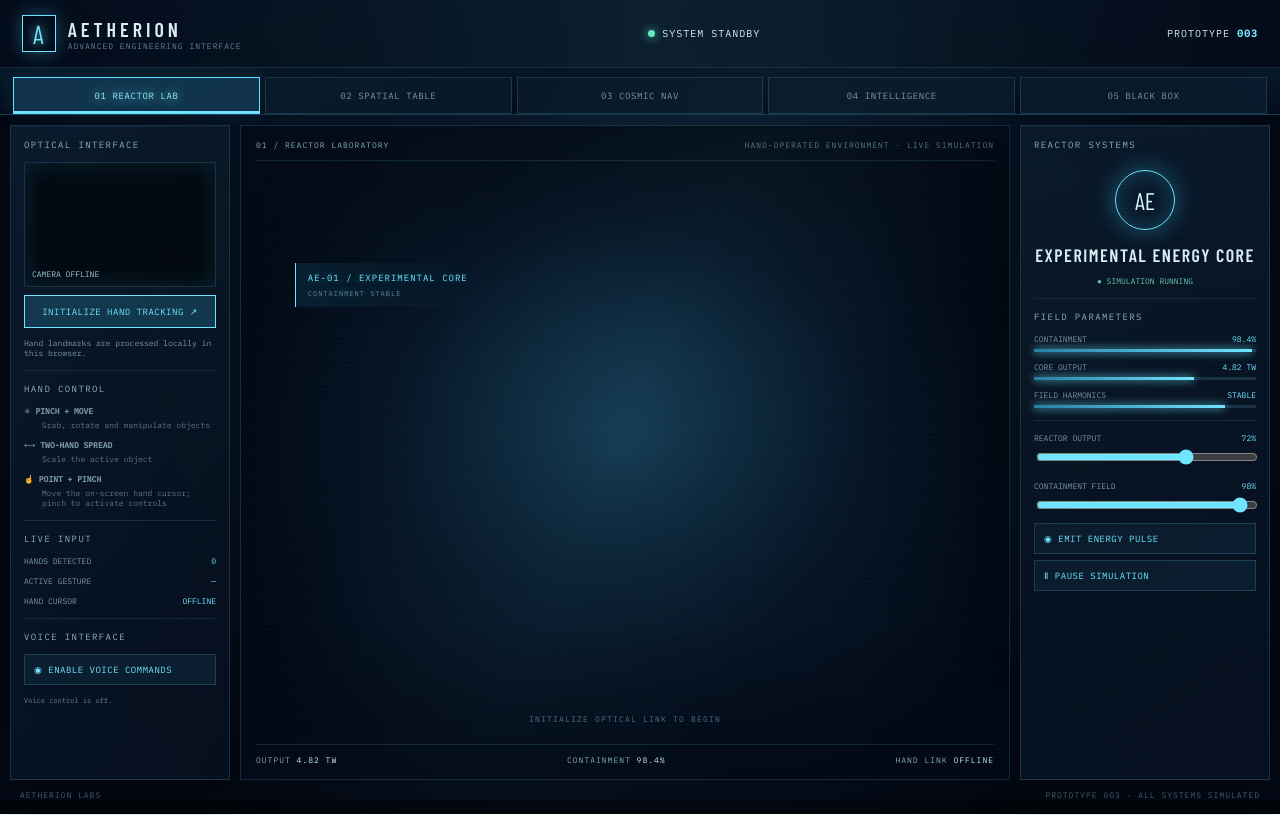
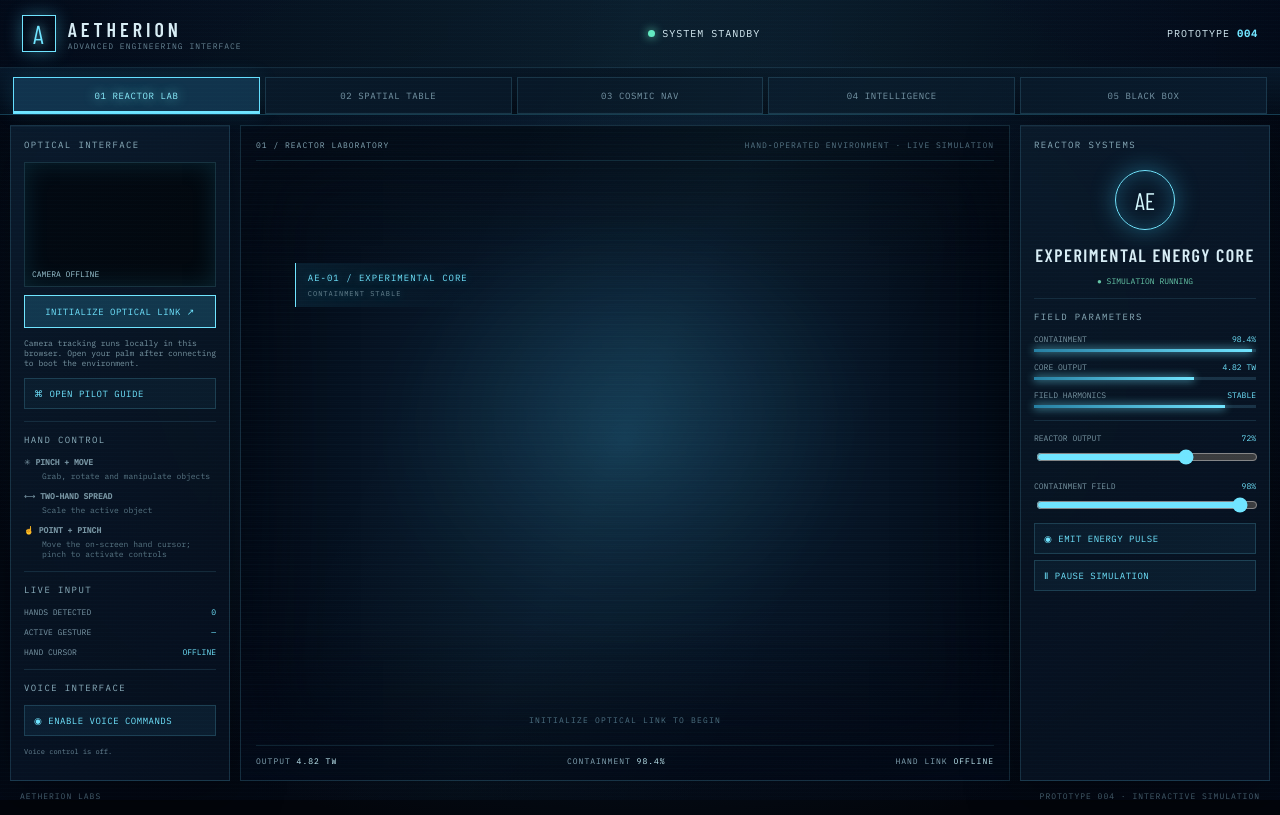
Before and after one commit to isha-arjun/aetherion, a plain HTML site: page index.html in a window 1280 px wide. Drawn offline with nearby package versions, Linux system fonts and the light colour scheme.

Commit message:
Add Aetherion pilot guide and prototype 004 labels

```diff
--- a/index.html
+++ b/index.html
@@ -1,12 +1,12 @@
 <!doctype html>
 <html lang="en"><head><meta charset="utf-8"><meta name="viewport" content="width=device-width,initial-scale=1"><title>AETHERION // SYSTEM ONLINE</title><link rel="stylesheet" href="./style.css"></head>
 <body>
-<header><div class="brand"><b>A</b><span>AETHERION<small>ADVANCED ENGINEERING INTERFACE</small></span></div><div class="status"><i></i><span id="state">SYSTEM STANDBY</span></div><label>PROTOTYPE <strong>003</strong></label></header>
+<header><div class="brand"><b>A</b><span>AETHERION<small>ADVANCED ENGINEERING INTERFACE</small></span></div><div class="status"><i></i><span id="state">SYSTEM STANDBY</span></div><label>PROTOTYPE <strong>004</strong></label></header>
 <nav id="modules"><button class="active" data-module="reactor">01 REACTOR LAB</button><button data-module="spatial">02 SPATIAL TABLE</button><button data-module="cosmos">03 COSMIC NAV</button><button data-module="intelligence">04 INTELLIGENCE</button><button data-module="archive">05 BLACK BOX</button></nav>
 <main>
 <aside class="panel left">
 <h3>OPTICAL INTERFACE</h3><div class="cam"><video id="cam" autoplay playsinline muted></video><canvas id="hands"></canvas><span id="camstate">CAMERA OFFLINE</span></div>
-<button id="start" class="primary">INITIALIZE HAND TRACKING ↗</button><p id="note">Hand landmarks are processed locally in this browser.</p>
+<button id="start" class="primary">INITIALIZE OPTICAL LINK ↗</button><p id="note">Camera tracking runs locally in this browser. Open your palm after connecting to boot the environment.</p><button id="guide" class="secondary">⌘ OPEN PILOT GUIDE</button><div id="guidePanel" class="dataCard hidden"><b>MISSION CONTROL // QUICK GUIDE</b><p>1. Initialize the optical link and allow camera access.</p><p>2. Hold an open palm in view to launch the boot sequence.</p><p>3. Point to move the cursor. Pinch thumb + index to click.</p><p>4. Pinch and move to rotate. Use two hands to scale.</p><p>5. Swipe an open palm sideways to change modules.</p><p>6. Try voice: “open spatial table”, “show Kepler”, “run diagnostics”, “pulse”.</p><p>Mouse and keyboard remain available. Voice recognition depends on browser support.</p></div>
 <hr><h3>HAND CONTROL</h3><p>✳ <b>PINCH + MOVE</b><small>Grab, rotate and manipulate objects</small></p><p>⟷ <b>TWO-HAND SPREAD</b><small>Scale the active object</small></p><p>☝ <b>POINT + PINCH</b><small>Move the on-screen hand cursor; pinch to activate controls</small></p>
 <hr><h3>LIVE INPUT</h3><p>HANDS DETECTED <strong id="count">0</strong></p><p>ACTIVE GESTURE <strong id="gesture">—</strong></p><p>HAND CURSOR <strong id="cursorState">OFFLINE</strong></p>
 <hr><h3>VOICE INTERFACE</h3><button id="voice" class="secondary">◉ ENABLE VOICE COMMANDS</button><p id="voiceStatus" class="muted">Voice control is off.</p>
@@ -18,5 +18,5 @@
 <div id="cosmosControls" class="moduleControls hidden"><h3>COSMIC NAVIGATION</h3><h2>STELLAR CARTOGRAPHY</h2><p class="muted">Explore a procedural star field. Pinch and move to steer the view; use hand pinch on planets to select them.</p><div id="planetList"></div><button class="secondary" id="wormhole">◉ INITIATE WORMHOLE TRANSIT</button><div id="planetInfo" class="dataCard">TARGET: SOL SYSTEM<br>STATUS: AWAITING SELECTION</div></div>
 <div id="intelligenceControls" class="moduleControls hidden"><h3>INTELLIGENCE CORE</h3><h2>LOCAL SYSTEM ORCHESTRATOR</h2><div class="corePulse">AE / ONLINE</div><div id="intelState" class="dataCard">SYSTEM AWAKE<br>SUBSYSTEMS CONNECTED: 5<br>EXTERNAL AI: NOT CONNECTED</div><button class="secondary" id="systemScan">⌕ RUN SYSTEM SCAN</button><button class="secondary" id="runSequence">▶ RUN DEMONSTRATION SEQUENCE</button><div id="intelLog" class="log"></div></div>
 <div id="archiveControls" class="moduleControls hidden"><h3>BLACK BOX ARCHIVE</h3><h2>EXPERIMENTAL RECORDS</h2><p class="muted">Discoveries in the simulation unlock records here.</p><div id="archiveList"></div><div id="archiveDetail" class="dataCard">SELECT AN UNLOCKED RECORD</div></div>
-</aside></main><footer>AETHERION LABS <span>PROTOTYPE 003 · ALL SYSTEMS SIMULATED</span></footer><div id="handCursor"></div>
+</aside></main><footer>AETHERION LABS <span>PROTOTYPE 004 · INTERACTIVE SIMULATION</span></footer><div id="handCursor"></div>
 <script type="module" src="./main.js"></script></body></html>
```
